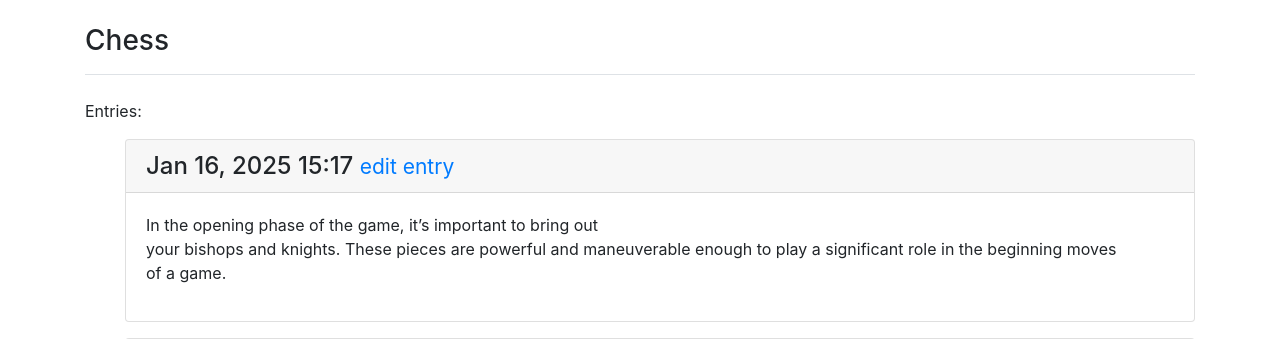
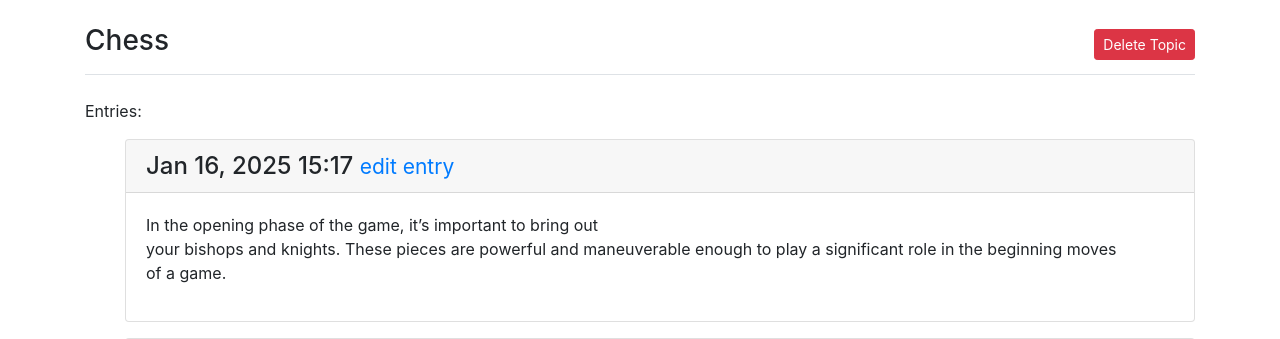
Before and after one commit to Dodo-tech001/learning-tracker, a Django app: page /topic/1/ in a window 1280 px wide. Shown: the part 56-395 px from the top of the page. Run offline with Django 5.2, Linux system fonts and the light colour scheme; a user stored in the database is signed in; data comes from the database, SQL or seed files in the repository; some libraries are stand-ins or nearby versions.

Commit message:
added a delete button to topic.html

```diff
--- a/learning_logs/templates/learning_logs/topics.html
+++ b/learning_logs/templates/learning_logs/topics.html
@@ -1,7 +1,15 @@
 {% extends 'learning_logs/base.html' %}
 
 {% block page_header %}
-  <h3>{{ topic }}</h3>
+  <div class="d-flex justify-content-between align-items-center">
+    <h3>{{ topic }}</h3>
+    {% if user == topic.owner %}
+      <form action="{% url 'learning_logs:delete_topic' topic.id %}" method="post" onsubmit="return confirm('Are you sure you want to delete this topic and all its entries?');">
+        {% csrf_token %}
+        <button type="submit" class="btn btn-danger btn-sm">Delete Topic</button>
+      </form>
+    {% endif %}
+  </div>
 {% endblock page_header %}
 
 {% block content %}
--- a/learning_logs/urls.py
+++ b/learning_logs/urls.py
@@ -13,6 +13,8 @@ urlpatterns = [
     path('new_topic/', views.new_topic, name='new_topic'),
     # Page for adding a new entry
     path('new_entry/<int:topic_id>/', views.new_entry, name='new_entry'),
-     # Page for editing an entry.
+    # Page for editing an entry.
     path('edit_entry/<int:entry_id>/', views.edit_entry, name='edit_entry'),
+    # For deleting topics.
+    path('delete_topic/<int:topic_id>/', views.delete_topic, name='delete_topic'),
  ]
--- a/learning_logs/views.py
+++ b/learning_logs/views.py
@@ -1,4 +1,4 @@
-from django.shortcuts import render, redirect
+from django.shortcuts import render, get_object_or_404, redirect
 from django.contrib.auth.decorators import login_required
 from django.http import Http404
 from .models import Topic, Entry
@@ -84,3 +84,9 @@ def edit_entry(request, entry_id):
             return redirect('learning_logs:topic', topic_id=topic.id)
     context = {'entry': entry, 'topic': topic, 'form': form}
     return render(request, 'learning_logs/edit_entry.html', context)
+
+@login_required
+def delete_topic(request, topic_id):
+    topic = get_object_or_404(Topic, id=topic_id, owner=request.user)
+    topic.delete()
+    return redirect('learning_logs:topics')
```
